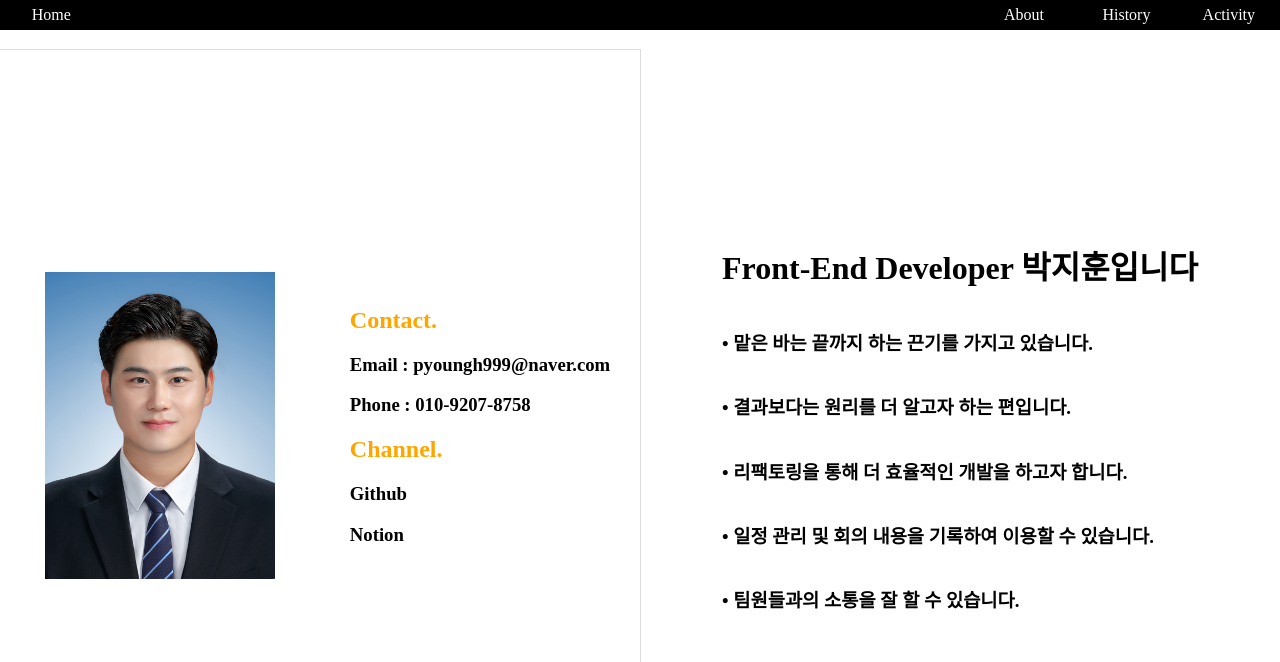
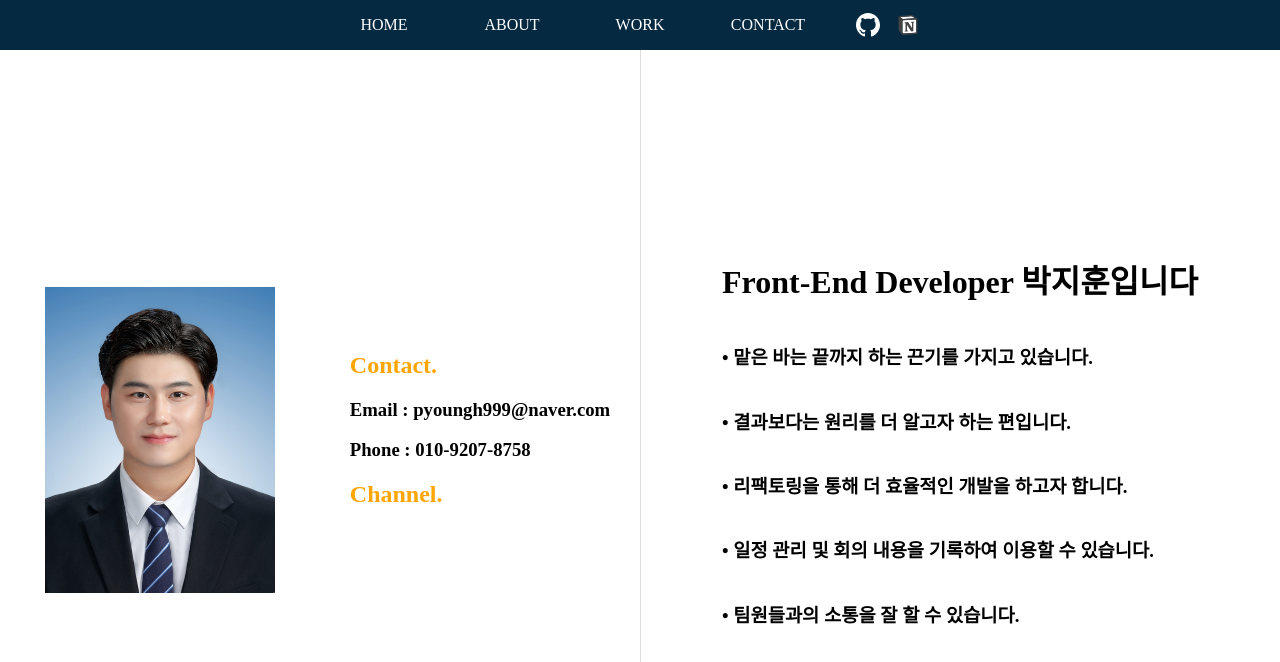
Before and after one commit to bbagbbagn2/PJH-Portfolio, a React (Create React App) app in the folder client/: page /about in a window 1280 px wide. Shown: the top 662 px of the page. Built offline with nearby package versions, Linux system fonts and the light colour scheme.

Commit message:
Header 교체

```diff
--- a/client/src/ActivityPage.js
+++ /dev/null
@@ -1,9 +0,0 @@
-import React from 'react';
-import { Link } from 'react-router-dom';
-import styled from 'styled-components';
-
-export default function Activity(){
-    return(
-        <div></div>
-    )
-}
--- a/client/src/App.js
+++ b/client/src/App.js
@@ -1,7 +1,7 @@
 import {BrowserRouter as Router, Routes, Route} from "react-router-dom";
 import MainPage from './MainPage';
 import ProfilePage from './ProfilePage';
-import ActivityPage from './ActivityPage';
+import ActivityPage from './WorkPage';
 
 function App() {
   return (
@@ -9,7 +9,7 @@ function App() {
        <Routes>
          <Route exact path='/' element={<MainPage/>}/>
          <Route exact path='/about' element={<ProfilePage/>}/>
-         <Route exact path='/activity' element={<ActivityPage/>}/>
+         <Route exact path='/work' element={<ActivityPage/>}/>
        </Routes>
      </Router>
   );
--- a/client/src/MainPage.js
+++ b/client/src/MainPage.js
@@ -4,6 +4,7 @@ import styled from 'styled-components';
 
 export default function Main(){
     return(
+
         <MainPage>
             <ProfileContainer>
                 <MessageWrapper>
@@ -13,10 +14,9 @@ export default function Main(){
             </ProfileContainer>
             <DetailContainer>
                 <DetailWrapper>
-                    <DetailMessage to ='/about'>About Me</DetailMessage>
-                    <DetailMessage to ='#'>History</DetailMessage>
-                    <DetailMessage to ='/activity'>Activity</DetailMessage>
-                    <DetailMessage to ='#'>Contact</DetailMessage>
+                    <DetailMessage to ='/about'>ABOUT ME</DetailMessage>
+                    <DetailMessage to ='/work'>WORK</DetailMessage>
+                    <DetailMessage to ='#'>CONTACT</DetailMessage>
                 </DetailWrapper>
             </DetailContainer>
         </MainPage>
--- a/client/src/ProfilePage.js
+++ b/client/src/ProfilePage.js
@@ -2,16 +2,20 @@ import React from 'react';
 import { Link } from 'react-router-dom';
 import styled from 'styled-components';
 import profile from './img/박지훈.jpg';
-import github from './img/github.svg';
+import {ReactComponent as Github} from './img/github.svg';
+import {ReactComponent as Notion} from './img/notion.svg';
 
 export default function Profile() {
     return (<>
         <Header>
-            <HeaderMessage to='/'>Home</HeaderMessage>
-            <div />
-            <HeaderMessage to='/about'>About</HeaderMessage>
-            <HeaderMessage to='#'>History</HeaderMessage>
-            <HeaderMessage to='/Activity'>Activity</HeaderMessage>
+            <HeaderMessage to='/'>HOME</HeaderMessage>
+            <HeaderMessage to='/about'>ABOUT</HeaderMessage>
+            <HeaderMessage to='/work'>WORK</HeaderMessage>
+            <HeaderMessage to='#'>CONTACT</HeaderMessage>
+            <ChannelContainer>
+            <Github onClick={() => window.open('https://github.com/bbagbbagn2', '_blank')}/>
+            <Notion onClick={() => window.open('https://concise-molybdenum-1ed.notion.site/c4ce189e86cf43e8858349a33ebb482d', '_blank')}/>
+            </ChannelContainer>
         </Header>
         <ProfilePage>
             <LeftContainer>
@@ -22,13 +26,19 @@ export default function Profile() {
                         <h3>Email : pyoungh999@naver.com</h3>
                         <h3>Phone : 010-9207-8758</h3>
                         <Sub>Channel.</Sub>
-                        <h3 onClick={() => window.open('https://github.com/bbagbbagn2', '_blank')}>Github</h3>
-                        <h3 onClick={() => window.open('https://concise-molybdenum-1ed.notion.site/c4ce189e86cf43e8858349a33ebb482d', '_blank')}>Notion</h3>
+                        <ChannelContainer>
+                        <ChannelWrapper>
+
+                        </ChannelWrapper>
+                        <ChannelWrapper>
+
+                        </ChannelWrapper>
+                        </ChannelContainer>
                     </NumberWrapper>
                 </ProfileContainer>
             </LeftContainer>
             <RightContainer>
-                <IntroduceContainer>
+            <IntroduceContainer>
                     <h1>Front-End Developer 박지훈입니다</h1>
                     <h3>• 맡은 바는 끝까지 하는 끈기를 가지고 있습니다.</h3>
                     <h3>• 결과보다는 원리를 더 알고자 하는 편입니다.</h3>
@@ -40,17 +50,27 @@ export default function Profile() {
         </ProfilePage>
     </>)
 }
+const ChannelContainer = styled.div`
+    display: grid;
+    grid-template-columns: repeat(2,40px);
+`
+const ChannelWrapper = styled.div`
+    cursor: pointer;
+    padding: 10px;
+`
 const Header = styled.div`
     position: fixed;
+    left: 0;
+    top: 0;
     width: 100vw;
-    height: 30px;
+    height: 50px;
 
     display: grid;
-    grid-template-columns: 8% 1fr repeat(3,8%);
+    grid-template-columns: repeat(5,10%);
     place-items: center;
     place-content: center;
 
-    background: black;
+    background: #042940;
     font-size: 16px;
     color: white;
     z-index: 999;
@@ -68,10 +88,8 @@ const Sub = styled.h2`
 `;
 
 const ProfilePage = styled.div`
-    position: absolute;
-    top: 50px;
+    padding-top: 40px;
     width: 100%;
-    height: 93.9vh;
 
     display: grid;
     grid-template-columns: 50% 50%;
@@ -85,7 +103,7 @@ const ProfilePage = styled.div`
 `
 const LeftContainer = styled.div`
     width: 50vw;
-    height: 93.9vh;
+    height: 100vh;
 
     display: grid;
     grid-template-columns: 100%;
--- /dev/null
+++ b/client/src/WorkPage.js
@@ -0,0 +1,40 @@
+import React from 'react';
+import { Link } from 'react-router-dom';
+import styled from 'styled-components';
+
+export default function Activity() {
+    return (<>
+        <Header>
+            <HeaderMessage to='/'>HOME</HeaderMessage>
+            <HeaderMessage to='/about'>ABOUT</HeaderMessage>
+            <HeaderMessage to='/work'>WORK</HeaderMessage>
+            <HeaderMessage to='#'>CONTACT</HeaderMessage>
+        </Header>
+    </>
+    )
+}
+const Header = styled.div`
+    position: fixed;
+    left: 0;
+    top: 0;
+    width: 100vw;
+    height: 50px;
+
+    display: grid;
+    grid-template-columns: repeat(4,10%);
+    place-items: center;
+    place-content: center;
+
+    background: #042940;
+    font-size: 16px;
+    color: white;
+    z-index: 999;
+`;
+
+const HeaderMessage = styled(Link)`
+    color: white;
+    transition-duration: 0.5s;
+    &:hover{
+        color: orange;
+    }
+`;
```
Also changed, not shown: client/src/img/github.svg, client/src/img/notion.svg.
